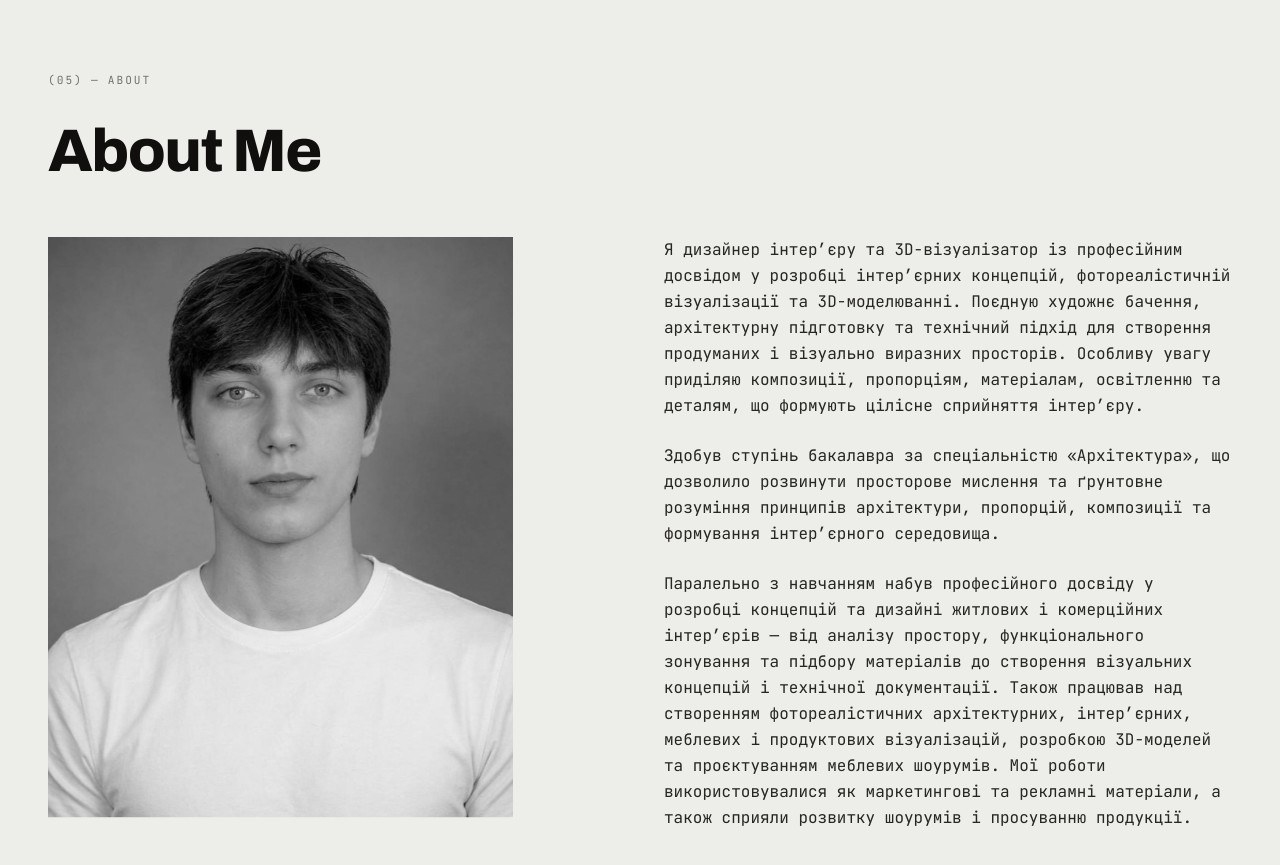
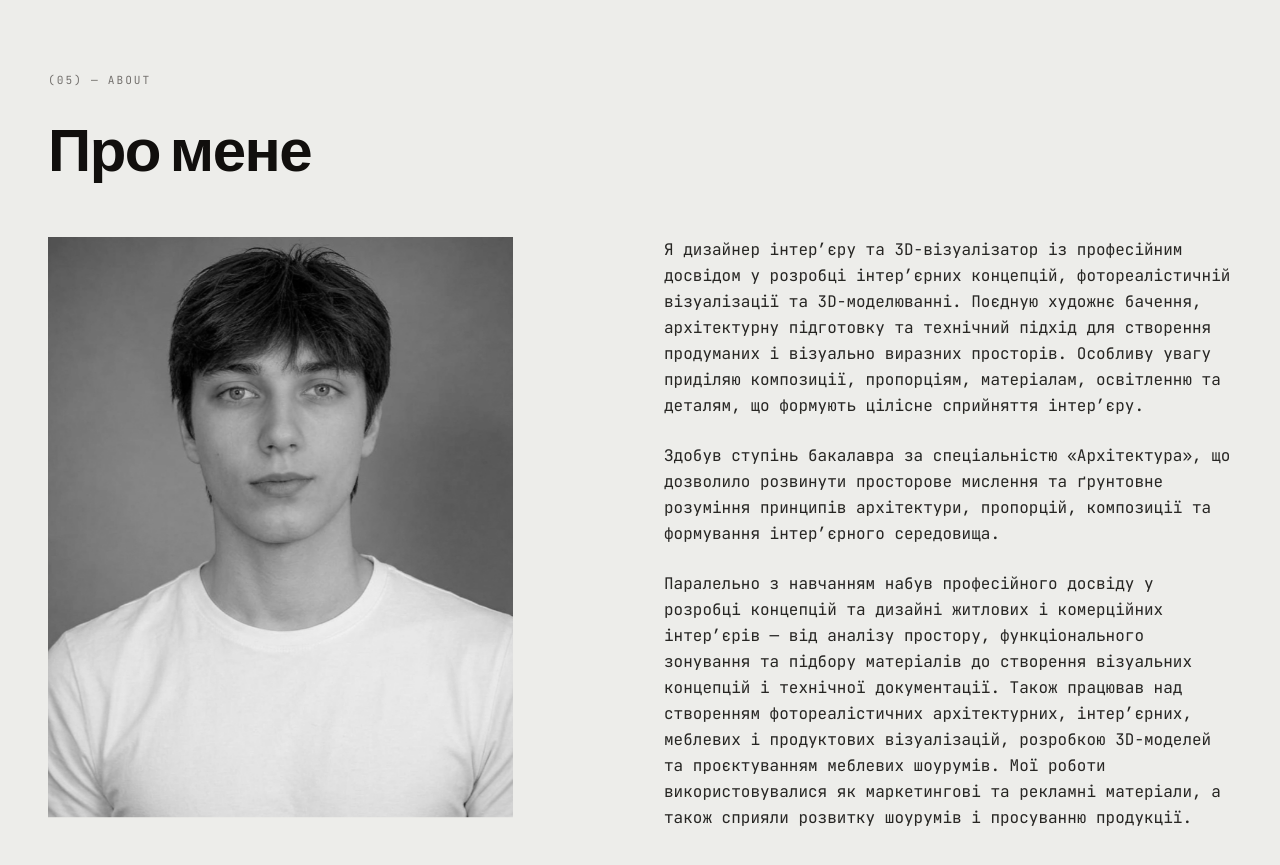
Before and after one commit to alexriznyk2004-rgb/Oleksandr_Riznyk_Portfolio_UKR, a Next.js app: page / in a window 1280 px wide. Shown: the part 5540-6405 px from the top of the page. Built offline with nearby package versions, Linux system fonts and the light colour scheme.

Commit message:
Update about.tsx

```diff
--- a/components/about.tsx
+++ b/components/about.tsx
@@ -19,7 +19,7 @@ export function About() {
       <div className="mx-auto max-w-[1400px]">
         <SectionLabel index="05" title="About" />
         <h2 className="mt-8 font-sans text-5xl font-extrabold tracking-tight md:text-6xl">
-          About Me
+          Про мене
         </h2>
 
         <div className="mt-14 grid gap-12 md:grid-cols-12">
```
